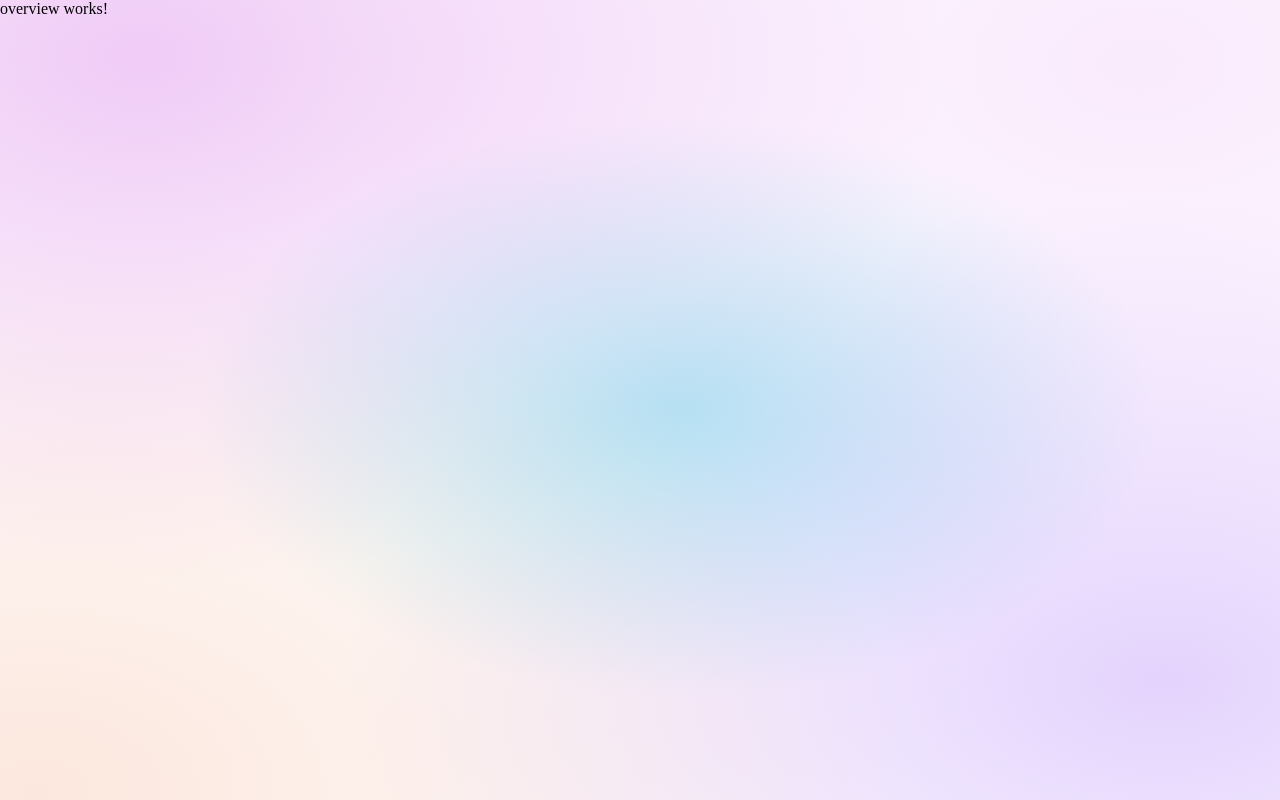
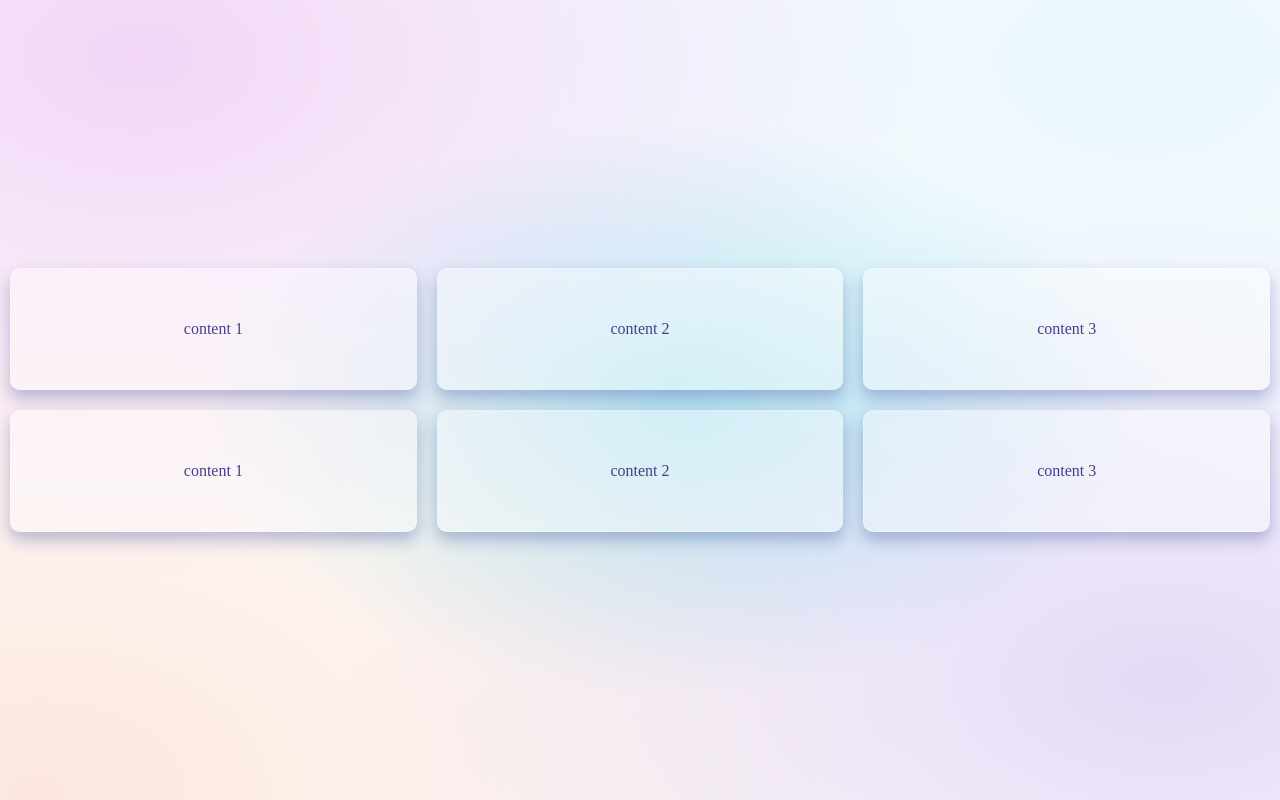
Before and after one commit to simplyRoba/roba-budgets-app, an Angular app: page /budgets in a window 1280 px wide. Built offline with nearby package versions, Linux system fonts and the light colour scheme.

Commit message:
add some style

```diff
--- a/src/app/app.component.scss
+++ b/src/app/app.component.scss
@@ -8,8 +8,8 @@
       hsla(19, 82%, 64%, 0.2) 0px,
       transparent 50%
     ),
-    radial-gradient(at 89% 8%, hsla(289, 79%, 76%, 0.19) 0px, transparent 50%),
-    radial-gradient(at 91% 85%, hsla(264, 92%, 70%, 0.3) 0px, transparent 50%),
-    radial-gradient(at 11% 7%, hsla(291, 71%, 66%, 0.35) 0px, transparent 50%),
+    radial-gradient(at 89% 8%, hsla(198, 79%, 76%, 0.19) 0px, transparent 50%),
+    radial-gradient(at 91% 85%, hsla(264, 57%, 69%, 0.3) 0px, transparent 50%),
+    radial-gradient(at 11% 7%, hsla(291, 63%, 72%, 0.35) 0px, transparent 50%),
     radial-gradient(at 53% 51%, hsla(187, 71%, 66%, 0.5) 0px, transparent 50%);
 }
--- a/src/app/overview/overview.component.html
+++ b/src/app/overview/overview.component.html
@@ -1 +1,28 @@
-<div>overview works!</div>
+<div class="lane-overview">
+  <div class="lanes">
+    <div class="lane">
+      <div class="card glas">
+        content 1
+      </div>
+      <div class="card glas">
+        content 1
+      </div>
+    </div>
+    <div class="lane">
+      <div class="card glas">
+        content 2
+      </div>
+      <div class="card glas">
+        content 2
+      </div>
+    </div>
+    <div class="lane">
+      <div class="card glas">
+        content 3
+      </div>
+      <div class="card glas">
+        content 3
+      </div>
+    </div>
+  </div>
+</div>
--- a/src/app/overview/overview.component.scss
+++ b/src/app/overview/overview.component.scss
@@ -0,0 +1,39 @@
+.lane-overview {
+  display: flex;
+  flex-direction: column;
+  height: 100%;
+}
+
+.lanes {
+  display: flex;
+  flex-direction: row;
+  flex-wrap: wrap;
+  flex-grow: 1;
+}
+
+.lane {
+  display: flex;
+  flex-direction: column;
+  flex-grow: 1;
+  justify-content: center;
+}
+
+.card {
+  display: flex;
+  flex-direction: row;
+  justify-content: center;
+  align-items: center;
+  margin: 10px;
+  padding: 10px;
+  height: 100px;
+}
+
+.glas {
+  background: rgba(255, 255, 255, 0.4);
+  box-shadow: 0 8px 16px 0 rgba(31, 52, 135, 0.3);
+  backdrop-filter: blur( 5px );
+  -webkit-backdrop-filter: blur( 5px );
+  border-radius: 10px;
+  border: 1px solid rgba( 255, 255, 255, 0.18 );
+  color: darkslateblue;
+}
```
